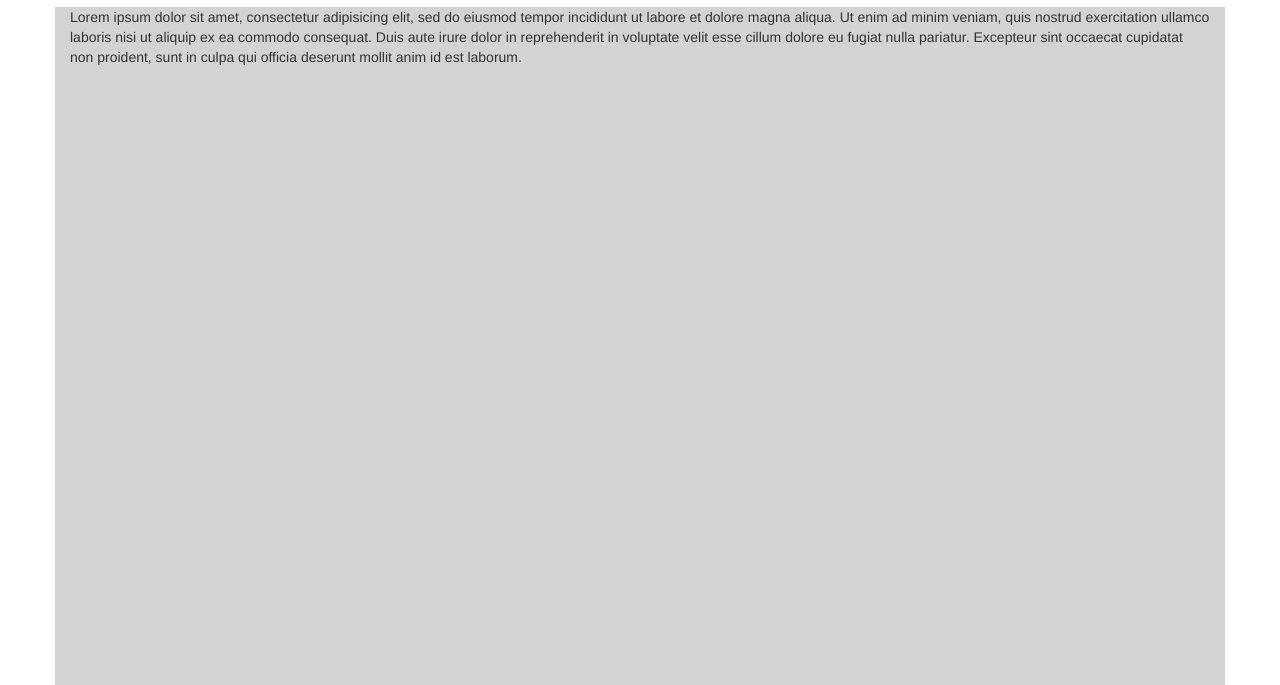
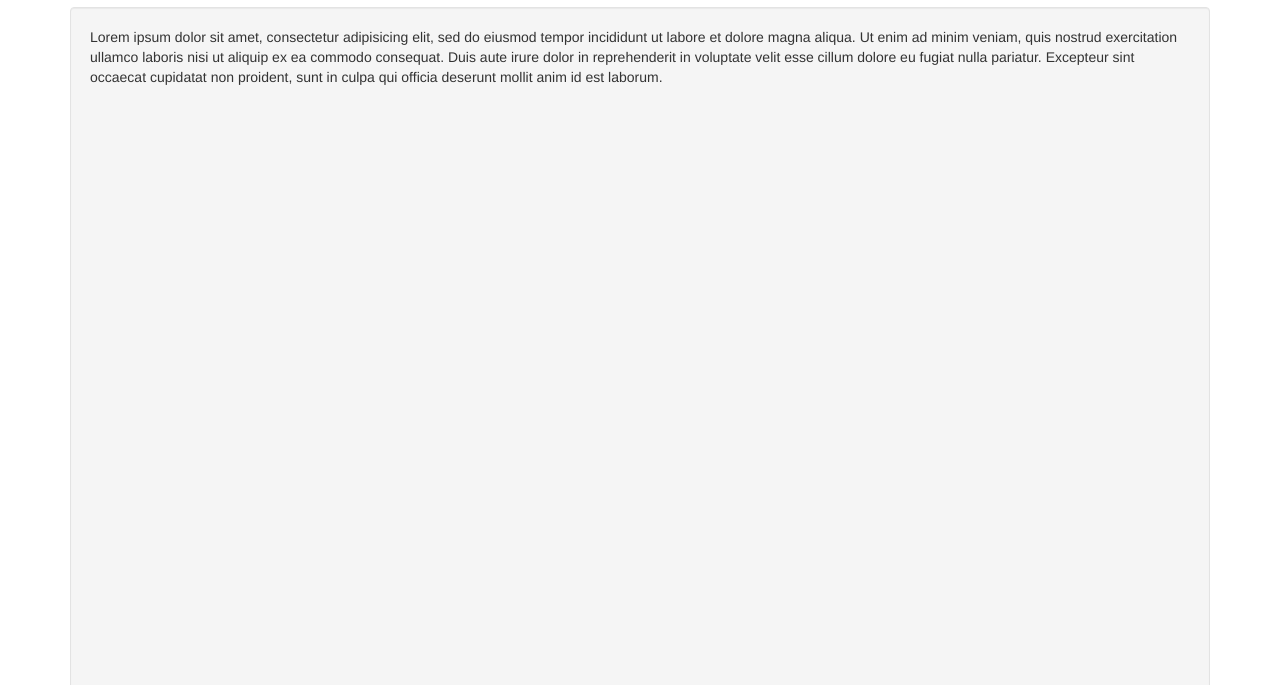
Before and after one commit to TamaraBatieva/assignments, a plain HTML site: page mod3_solution/index.html in a window 1280 px wide. Shown: the part 115-800 px from the top of the page. Drawn offline with nearby package versions, Linux system fonts and the light colour scheme.

Commit message:
Fix the margins for xs-devices

```diff
--- a/mod3_solution/index.html
+++ b/mod3_solution/index.html
@@ -40,18 +40,18 @@
 
 	</header><!-- /header -->
 	<!-- CONTENT -->
-	<div class="container menu-content">
+	<div class="container">
 		<div class="row">
 			<div class="col-xs-12">
+			<div class="well">
 			<p>Lorem ipsum dolor sit amet, consectetur adipisicing elit, sed do eiusmod
 			tempor incididunt ut labore et dolore magna aliqua. Ut enim ad minim veniam,
 			quis nostrud exercitation ullamco laboris nisi ut aliquip ex ea commodo
 			consequat. Duis aute irure dolor in reprehenderit in voluptate velit esse
 			cillum dolore eu fugiat nulla pariatur. Excepteur sint occaecat cupidatat non
 			proident, sunt in culpa qui officia deserunt mollit anim id est laborum.</p>
-			<div>
 			</div>
-
+			</div>
 		</div>
 
 	</div>
--- a/mod3_solution/style.css
+++ b/mod3_solution/style.css
@@ -1,4 +1,4 @@
-.menu-content {
+.well {
 	height: 1000px;
-	background-color: lightgray;
+
 }
```
